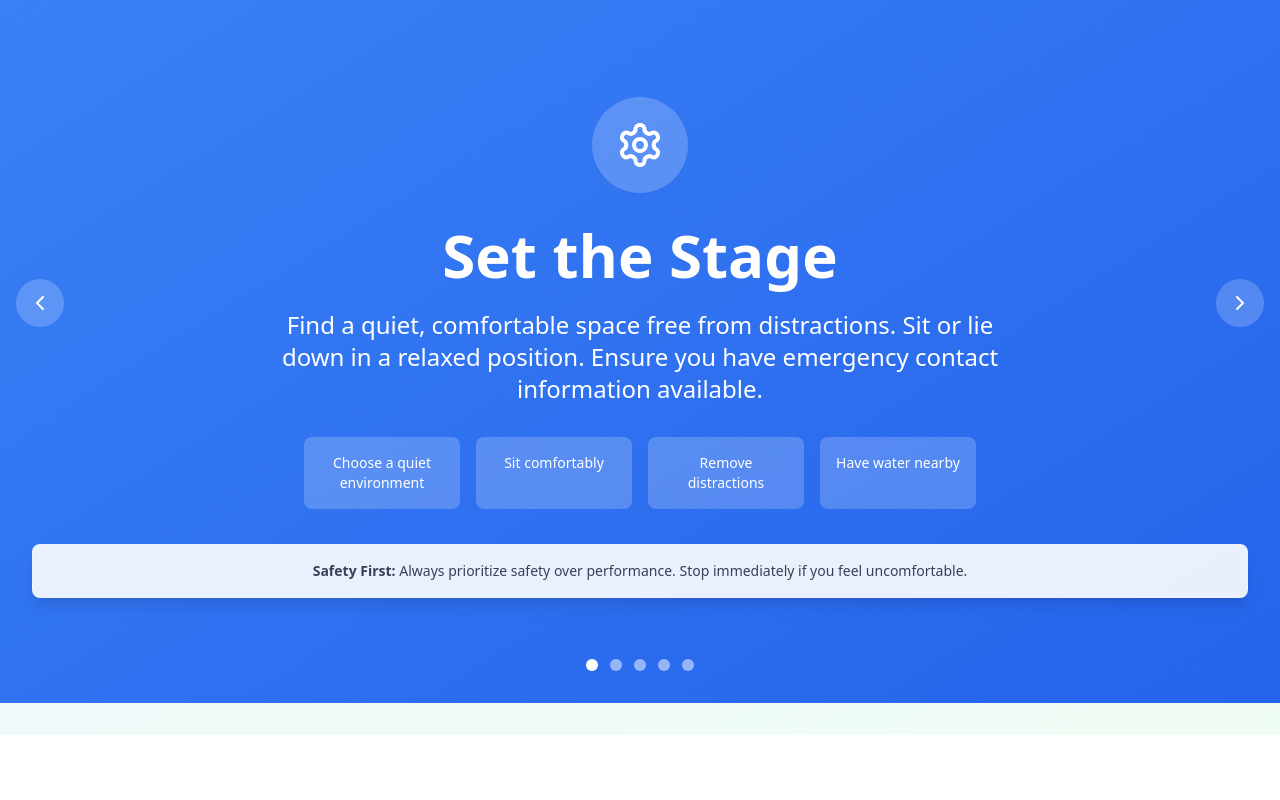
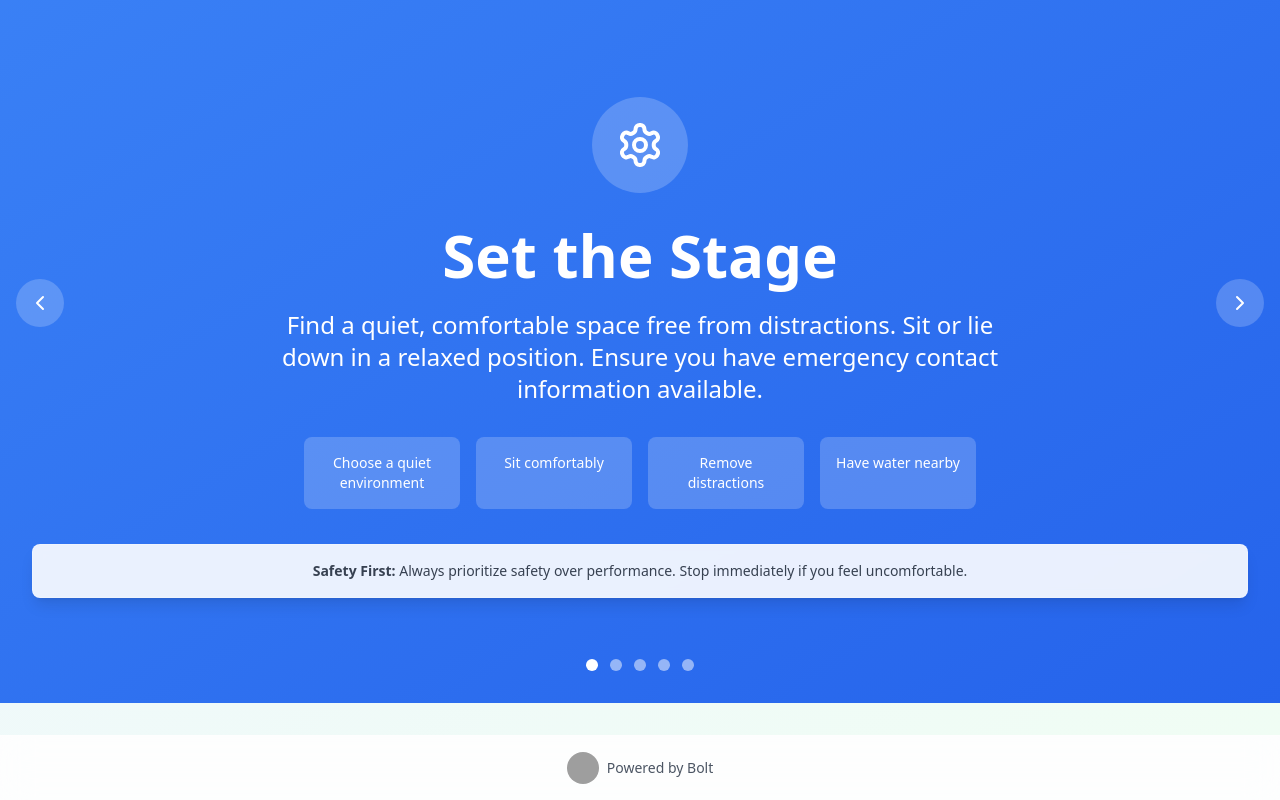
Before and after one commit to quangtn/bolt-gritbreath, a React (Vite) app: page /how-it-works in a window 1280 px wide. Shown: the part 170-970 px from the top of the page. Before the commit the page ends 905 px from the top, so only its background shows below. Built offline with nearby package versions, Linux system fonts and the light colour scheme; grey boxes are pictures that could not be loaded.

Commit message:
add bolt logo

```diff
--- a/src/App.tsx
+++ b/src/App.tsx
@@ -1,5 +1,6 @@
 import { BrowserRouter as Router, Routes, Route, Navigate } from 'react-router-dom';
 import Navigation from './components/Navigation';
+import Footer from './components/Footer';
 import TestPage from './components/pages/TestPage';
 import AssessmentPage from './components/pages/AssessmentPage';
 import HistoryPage from './components/pages/HistoryPage';
@@ -9,9 +10,9 @@ import SafetyPage from './components/pages/SafetyPage';
 function App() {
   return (
     <Router>
-      <div className="min-h-screen bg-gray-50">
+      <div className="min-h-screen bg-gray-50 flex flex-col">
         <Navigation />
-        <main className="relative">
+        <main className="relative flex-1">
           <Routes>
             <Route path="/how-it-works" element={<HowItWorksPage />} />
             <Route path="/test" element={<TestPage />} />
@@ -21,6 +22,7 @@ function App() {
             <Route path="*" element={<Navigate to="/how-it-works" />} />
           </Routes>
         </main>
+        <Footer />
       </div>
     </Router>
   );
--- /dev/null
+++ b/src/components/Footer.tsx
@@ -0,0 +1,23 @@
+const Footer = () => {
+  return (
+    <footer className="bg-white/70 backdrop-blur-lg border-t border-white/20 py-4 px-6">
+      <div className="flex justify-center items-center">
+        <a
+          href="https://bolt.new/"
+          target="_blank"
+          rel="noopener noreferrer"
+          className="flex items-center space-x-2 text-gray-600 hover:text-[#24880C] transition-colors duration-200"
+        >
+          <img
+            src="https://oczen.io/assets/mvp/white_circle_360x360.png"
+            alt="Bolt Logo"
+            className="w-8 h-8 rounded-full"
+          />
+          <span className="text-sm font-medium">Powered by Bolt</span>
+        </a>
+      </div>
+    </footer>
+  );
+};
+
+export default Footer;
```
